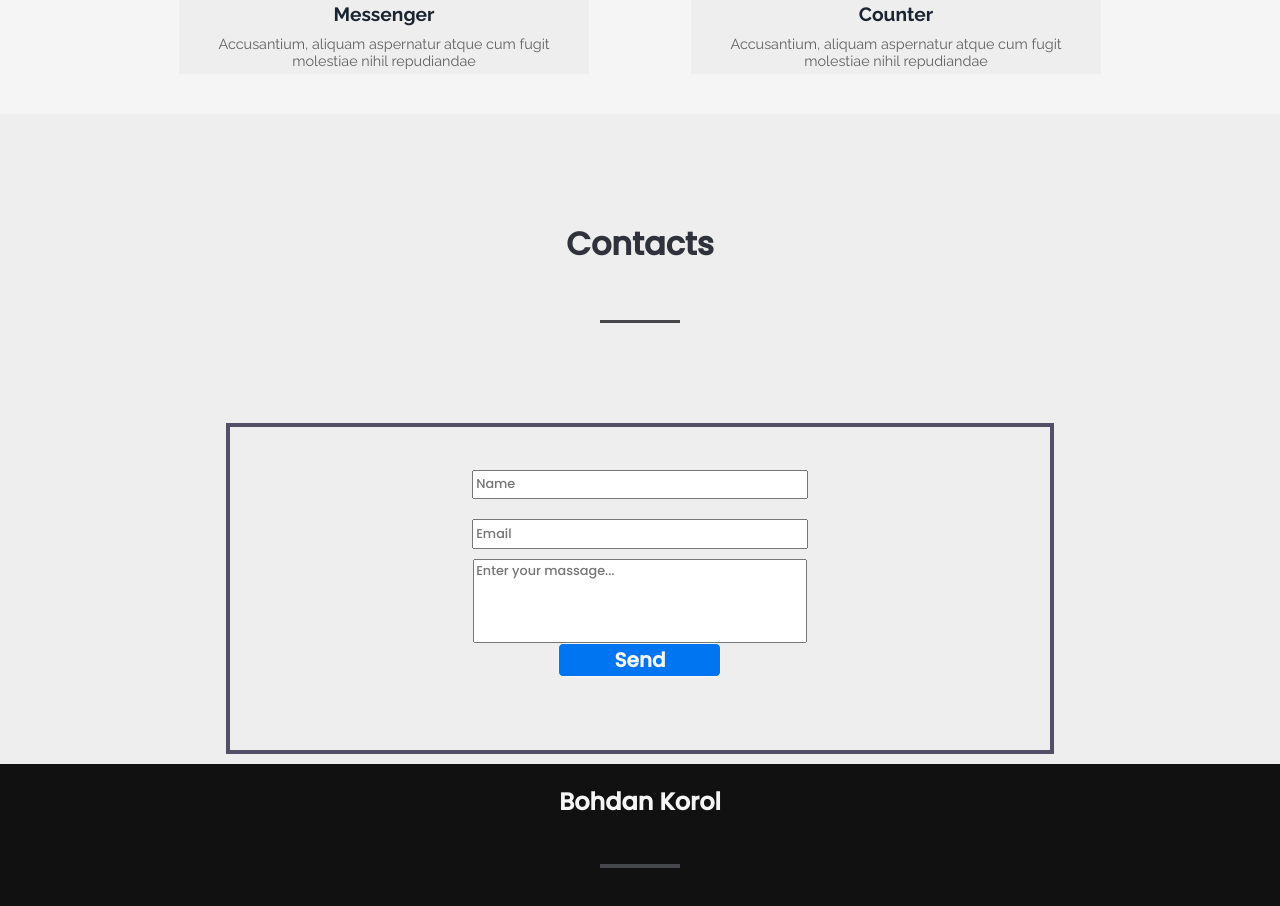
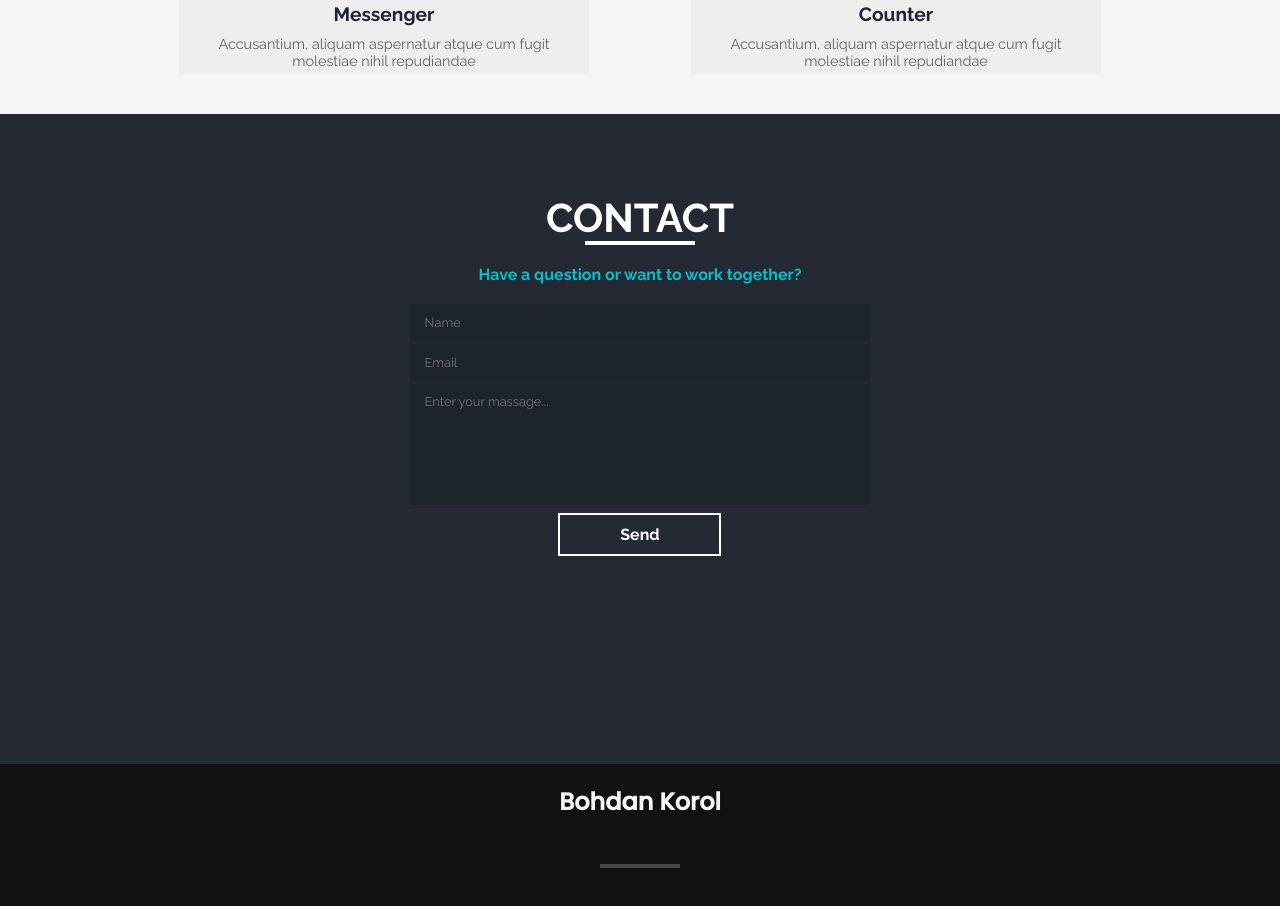
Before and after one commit to bokor-git/portfolio-new, a React (Create React App) app: page / in a window 1280 px wide. Shown: the part 3023-3929 px from the top of the page. Built offline with nearby package versions, Linux system fonts and the light colour scheme.

Commit message:
contact block beta done

```diff
--- /dev/null
+++ b/src/common/components/LineWhite.module.scss
@@ -0,0 +1,8 @@
+@import "../../common/styles/sass/variables";
+
+.line {
+  background: #fff;
+  width: 110px;
+  height: 4px;
+  margin: 0 0 0 0;
+}
--- /dev/null
+++ b/src/common/components/LineWhite.tsx
@@ -0,0 +1,8 @@
+import style from "./LineWhite.module.scss";
+import React from "react";
+
+
+export function LineWhite() {
+    return <div className={style.line}></div>
+
+}
--- a/src/contacts/Contacts.module.scss
+++ b/src/contacts/Contacts.module.scss
@@ -1,60 +1,97 @@
 @import "../common/styles/sass/variables";
 @import "../common/styles/sass/mixins";
+
 .contactsBlock {
   padding-top: 50px;
   height: 75vh;
-    background-color: $contactsBlockColor;
-    @include flex(row,center,default);
+  background-color: #252934;
+  @include flex(row, center, default);
   min-width: 360px;
 
   .contactsContainer {
     margin-top: 30px;
-        @include flex(column,space-around,center);
+    @include flex(column, space-around, center);
     flex-wrap: initial;
     max-height: fit-content;
+
+    .question {
+      @include text($textFont2, 1rem, 600, #04c2c9);
+      margin: 20px 0 20px 0;
+    }
+
     .title {
+      margin: 0;
+      width: 100%;
+      @include text($textFont2, 2.5rem, 600, #fff);
+      @include flex(row, center, center);
+    }
 
-            width: 100%;
-            @include text($textFont,2rem,600,$titleColor);
-            @include flex(row,center,center);
-        }
     .inputBlock {
       min-width: 288px;
-            width: 80%;
+      width: 50%;
       height: 60%;
-            border: 4px solid #524f66;
       margin-bottom: 40px;
-            @include flex(column,center,center);
+      @include flex(column, space-between, center);
+
       .formBlock {
         min-width: 288px;
-                height: 80%;
-                width: 40%;
-                @include flex(column,space-between,center);
+        height: 70%;
+        width: 90%;
+        @include flex(column, space-between, center);
+
         .formInput {
-                    margin: 10px;
+          background: #1e242c;
+          border: 0;
+          box-sizing: border-box;
+          color: #fff;
+          display: block;
+          font-size: 12pt;
+          margin-bottom: 3px;
+          outline: none;
+          padding: 10px 15px;
           width: 100%;
           height: 15%;
-                    @include text($textFont,0.8rem,400,#8e8e8e);
+          @include text($textFont2, 0.8rem, 400, #8e8e8e);
         }
+
         .formMessage {
+          background: #1e242c;
+          border: 0;
+          box-sizing: border-box;
+          color: #fff;
+          display: block;
+          font-size: 12pt;
+          margin-bottom: 3px;
+          outline: none;
+          padding: 10px 15px;
           width: 100%;
           height: 50%;
-                    @include text($textFont,0.8rem,400,#8e8e8e);
+          @include text($textFont2, 0.8rem, 400, #8e8e8e);
           resize: none
         }
       }
     }
+
     .sendButton {
-            @include text($textFont,20px,700,#f5f5f5);
+      @include text($textFont2, 1rem, 700, #f5f5f5);
       @include flex(row, center, center);
-            border-radius: 5px;
+      background: transparent;
+      color: #fff;
+      float: right;
+      margin: 5px 0 0 0;
+      outline: 0;
+      padding: 10px 30px;
       cursor: pointer;
       width: 163px;
       height: 44px;
-            border: 1px solid;
+      border: 2px solid #fff;
       text-decoration: none;
-            background-color: $secondaryGradientColor;
-            margin-bottom: 40px;
+      transition: all 0.5s;
+
+    }
+
+      .sendButton:hover{
+          background-color: #04c2c9;
       }
   }
 }
--- a/src/contacts/Contacts.tsx
+++ b/src/contacts/Contacts.tsx
@@ -1,15 +1,16 @@
 import React from 'react';
 import style from "./Contacts.module.scss"
 import styleContainer from "../common/styles/Container.module.css"
-import {Line} from "../common/components/Line";
+import {LineWhite} from "../common/components/LineWhite";
 import {Formik} from "formik";
 
 
 const Contacts = () => {
     return <div className={style.contactsBlock}>
         <div className={`${styleContainer.container} ${style.contactsContainer}`}>
-            <h2 className={style.title}>Contacts</h2>
-            <Line/>
+            <h2 className={style.title}>CONTACT</h2>
+            <LineWhite/>
+            <div className={style.question}>Have a question or want to work together?</div>
             <div className={style.inputBlock}>
                 <Formik
                     initialValues={{name: '', email: '', text: ""}}
--- a/src/projects/Projects.module.scss
+++ b/src/projects/Projects.module.scss
@@ -30,11 +30,13 @@
         justify-content: center;
         flex-wrap: wrap;
         .item {
+          background-color: transparent;
           cursor: pointer;
           line-height: 2;
           @include text($textFont2, 1.2rem, 600, #616161);
           margin: 0 15px;
           padding: 10px 30px;
+          transition: all 0.5s;
         }
         .itemActive {
           background-color: #E31B6D;
--- a/src/skills/Skills.tsx
+++ b/src/skills/Skills.tsx
@@ -12,7 +12,7 @@ const Skills = () => {
     return <div className={style.skillsBlock}>
         <div className={`${styleContainer.container} ${style.skillsContainer}`}>
             <h2 className={style.title}>ABOUT</h2>
-            <Line/>
+            <Line />
             <div className={style.skills}>
                 <Skill title="HTML" description={description}
                        icon={"https://pngimage.net/wp-content/uploads/2018/06/html-icon-png-6.png"}/>
```
Lines whose indentation alone changed are shown as unchanged.
